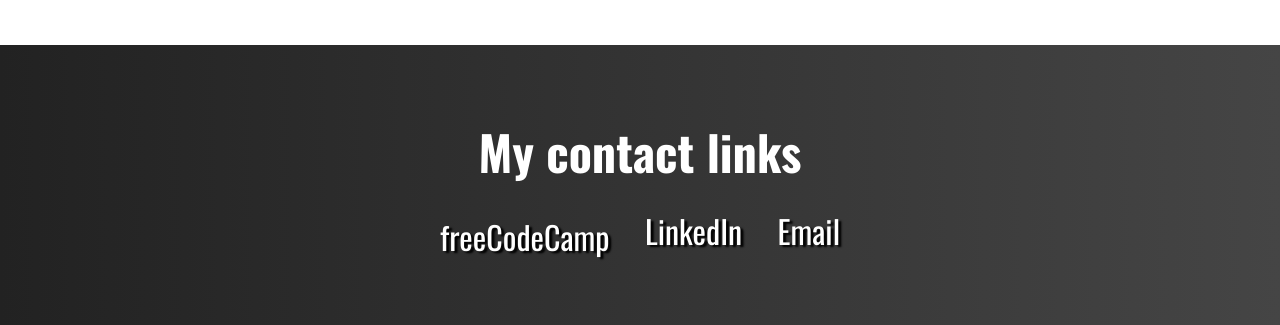
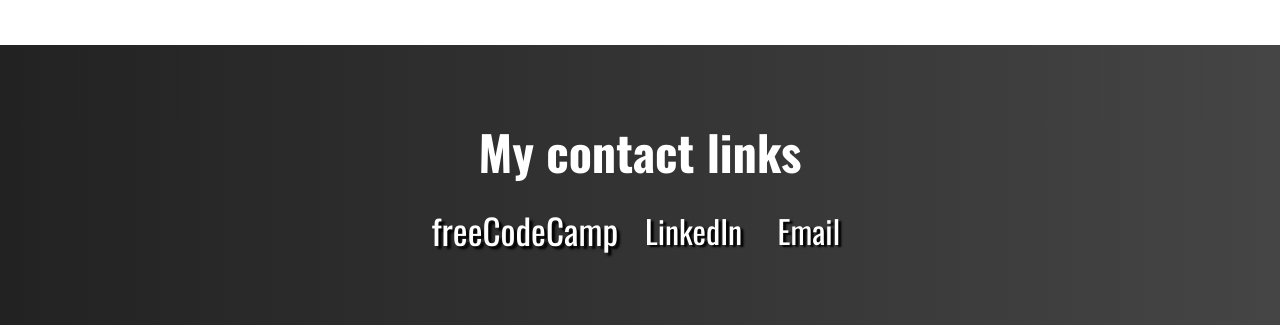
Before and after one commit to yamine-dr/Limoges_website, a plain HTML site: page index.html in a window 1280 px wide. In both pictures the pointer is over the link "freeCodeCamp". Shown: the part 1402-1727 px from the top of the page. Drawn offline with nearby package versions, Linux system fonts and the light colour scheme.

Commit message:
Update styles.css

```diff
--- a/styles.css
+++ b/styles.css
@@ -175,6 +175,6 @@
     transition: transform 0.3s ease-out;
 }
 #contact-links a:hover {
-    transform: translateY(6px);
+    transform: scale(1.1);
 }
 /* END CONTACT SECTION */
```
